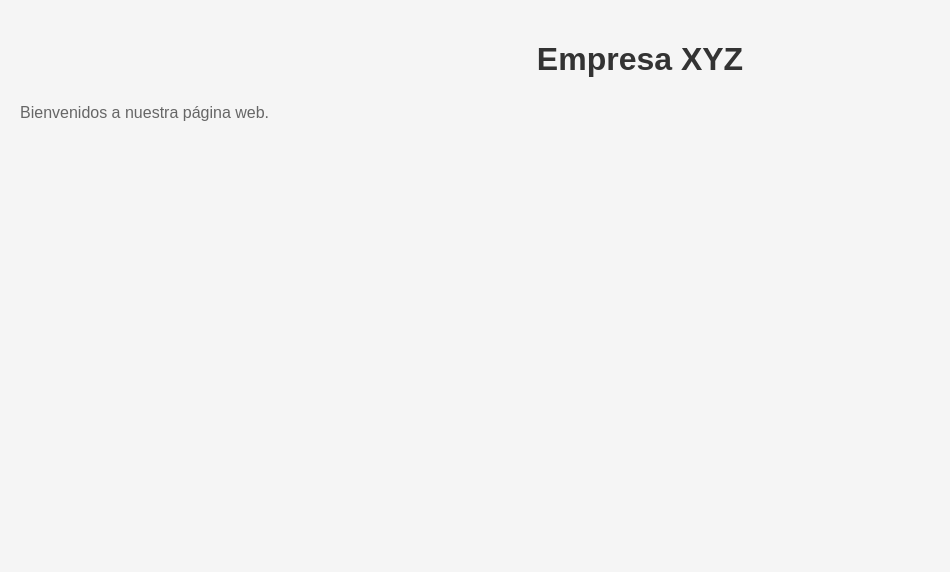
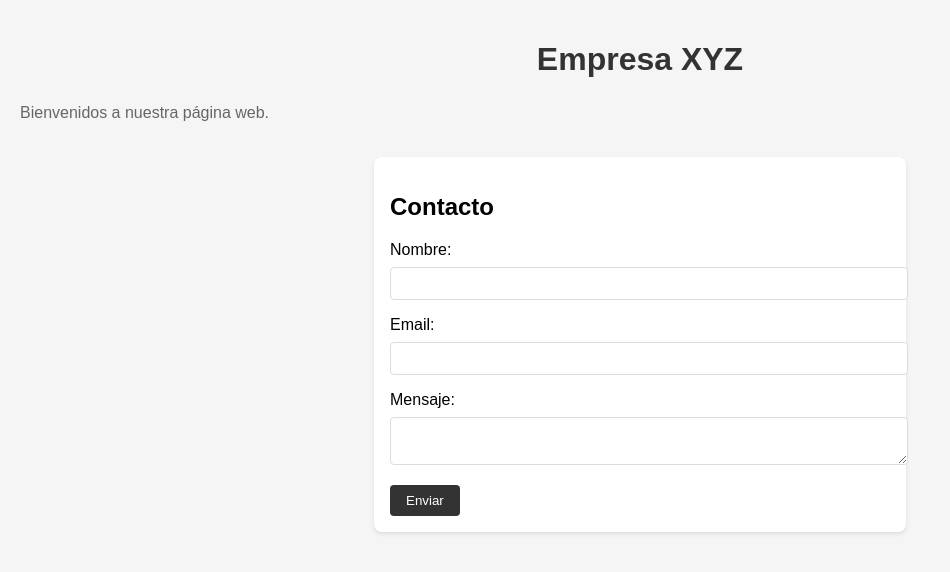
Before and after one commit to antmorcas2/prueba-git, a plain HTML site: page index.html in a window 1280 px wide. Shown: the whole page, without its empty margins (0-950 px from the left). Drawn offline with Linux system fonts and the light colour scheme.

Commit message:
feat: formulario y estilo para este

```diff
--- a/index.html
+++ b/index.html
@@ -11,6 +11,23 @@
 <body>
     <h1>Empresa XYZ</h1>
     <p>Bienvenidos a nuestra página web.</p>
+
+    <form id="contact-form">
+        <h2>Contacto</h2>
+        <div class="form-group">
+            <label for="name">Nombre:</label>
+            <input type="text" id="name" required>
+        </div>
+        <div class="form-group">
+            <label for="email">Email:</label>
+            <input type="email" id="email" required>
+        </div>
+        <div class="form-group">
+            <label for="message">Mensaje:</label>
+            <textarea id="message" required></textarea>
+        </div>
+        <button type="submit">Enviar</button>
+    </form>
 </body>
 
 </html>
--- a/styles.css
+++ b/styles.css
@@ -14,3 +14,42 @@ p {
     color: #666;
     line-height: 1.6;
 }
+
+form {
+    max-width: 500px;
+    margin: 2rem auto;
+    padding: 1rem;
+    background: white;
+    border-radius: 8px;
+    box-shadow: 0 2px 4px rgba(0, 0, 0, 0.1);
+}
+
+.form-group {
+    margin-bottom: 1rem;
+}
+
+label {
+    display: block;
+    margin-bottom: 0.5rem;
+}
+
+input,
+textarea {
+    width: 100%;
+    padding: 0.5rem;
+    border: 1px solid #ddd;
+    border-radius: 4px;
+}
+
+button {
+    background: #333;
+    color: white;
+    padding: 0.5rem 1rem;
+    border: none;
+    border-radius: 4px;
+    cursor: pointer;
+}
+
+button:hover {
+    background: #444;
+}
```
